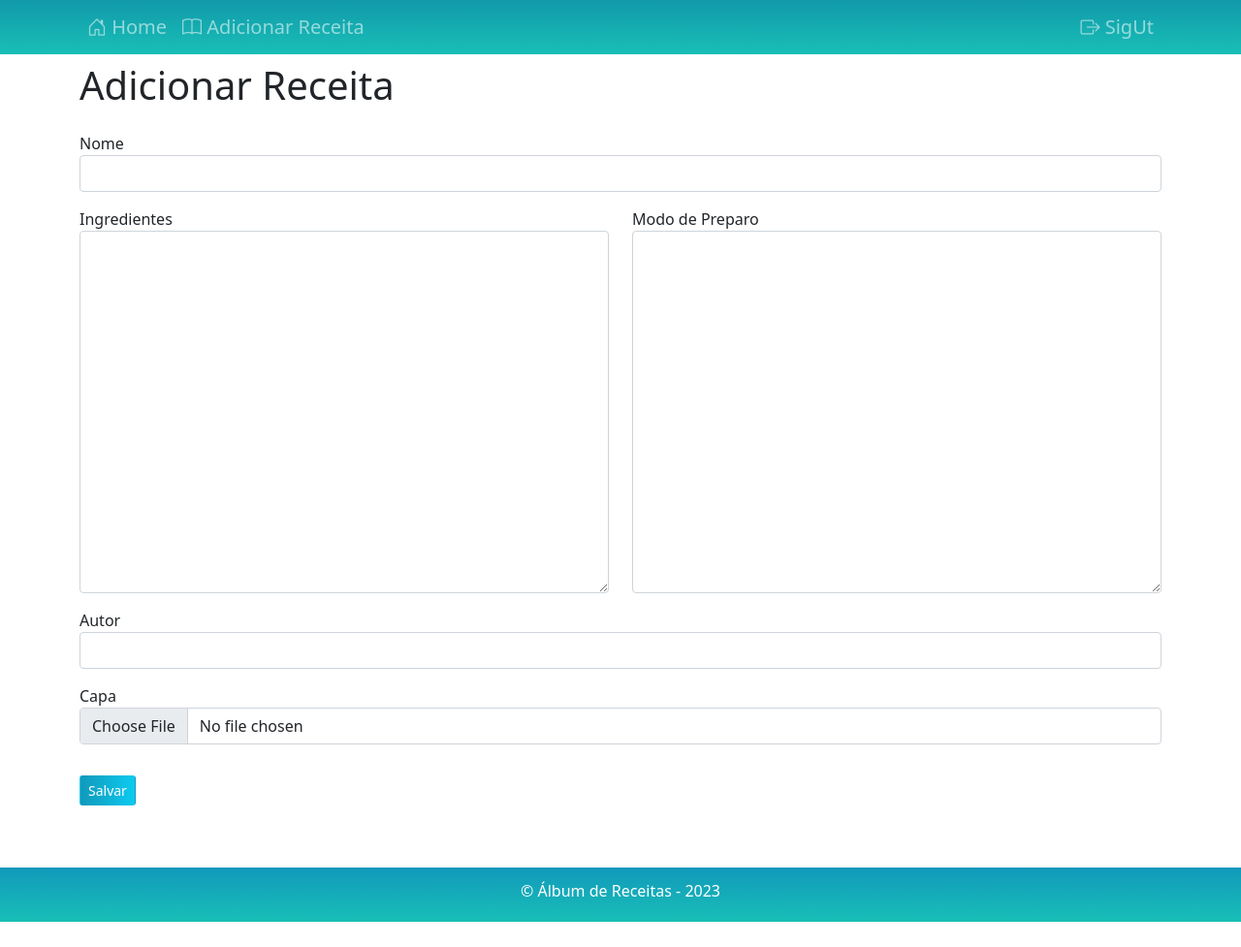
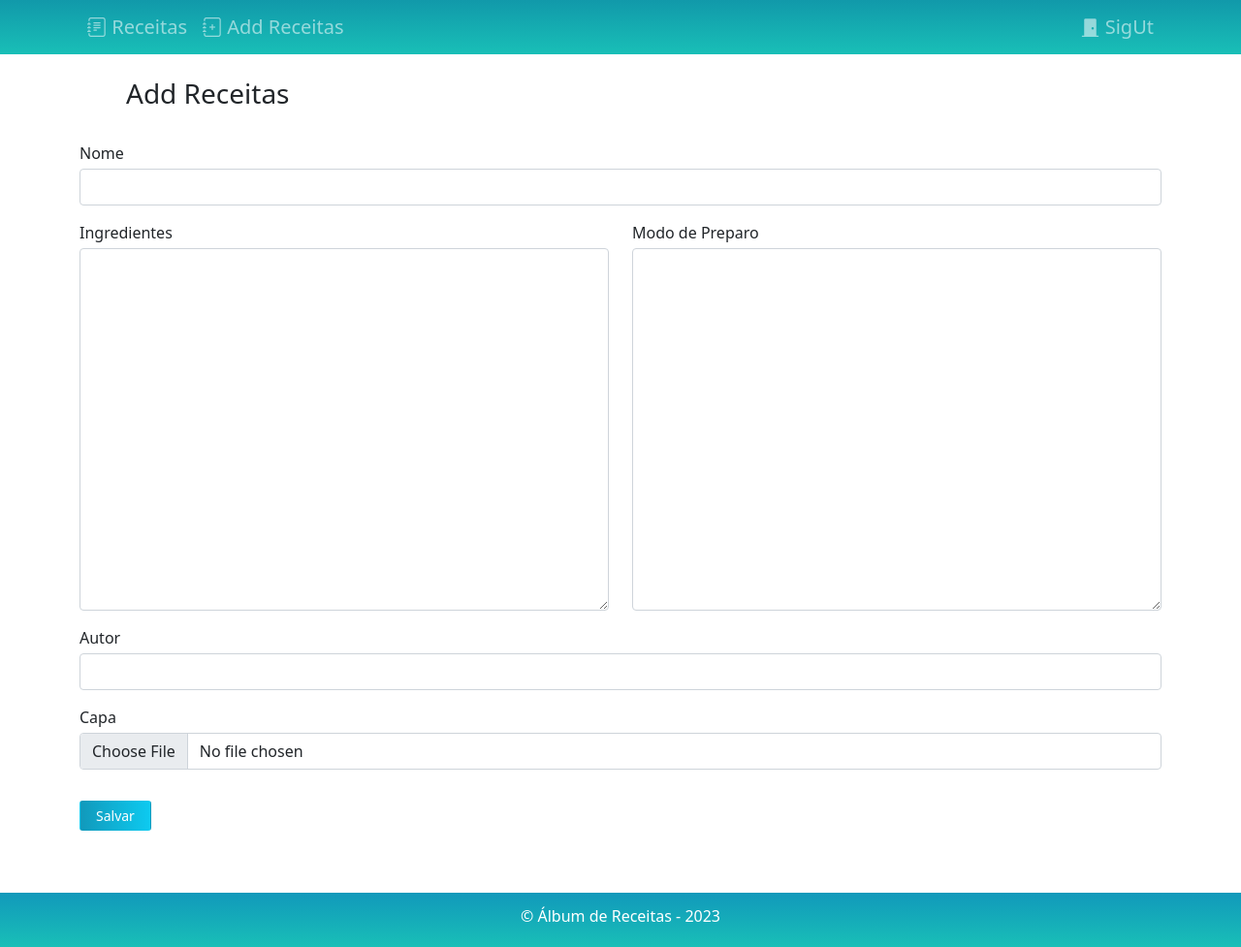
Before and after one commit to JAndersonArruda/Flask-Receita, a Flask app: page /cadastro in a window 1280 px wide. Shown: the whole page at 97% size. Before the commit the page ends 951 px from the top, so only its background shows below. Run offline with Flask 3, Linux system fonts and the light colour scheme; the visitor is signed in with stand-in values (Sample User, id 1); some libraries are stand-ins or nearby versions.

Commit message:
finish style

```diff
--- a/templates/cadastro.html
+++ b/templates/cadastro.html
@@ -3,28 +3,28 @@
       <form action="{{ url_for('criar') }}" method="post" enctype="multipart/form-data">
         <fieldset>
           <div class="mt-3 form-group">
-            <label for="nome">Nome</label>
-            <input type="text" id="nome" name="nome" class="form-control">
+            <label class="fw-lighter" for="nome">Nome</label>
+            <input type="text" id="nome" name="nome" class="form-control mt-1 fw-lighter">
           </div>
           <div class="row">
             <div class="mt-3 mb-3 col">
-              <label for="ingrediente">Ingredientes</label>
-              <textarea rows="15" id="ingrediente" name="ingrediente" class="form-control"></textarea>
+              <label class="fw-lighter" for="ingrediente">Ingredientes</label>
+              <textarea rows="15" id="ingrediente" name="ingrediente" class="form-control mt-1 fw-lighter"></textarea>
             </div>
             <div class="mt-3 mb-3 col">
-              <label for="modo_preparo">Modo de Preparo</label>
-              <textarea rows="15" id="modo_preparo" name="modo_preparo" class="form-control"></textarea>
+              <label class="fw-lighter" for="modo_preparo">Modo de Preparo</label>
+              <textarea rows="15" id="modo_preparo" name="modo_preparo" class="form-control mt-1 fw-lighter"></textarea>
             </div>
           </div>
           <div class="mb-3 form-group">
-            <label for="autor">Autor</label>
-            <input type="text" id="autor" name="autor" class="form-control">
+            <label class="fw-lighter" for="autor">Autor</label>
+            <input type="text" id="autor" name="autor" class="form-control mt-1 fw-lighter">
           </div>
           <div class="mb-3 form-group">
-            <label for="capa">Capa</label>
-            <input type="file" id="capa" name="capa" accept="jpg" class="form-control">
+            <label class="fw-lighter" for="capa">Capa</label>
+            <input type="file" id="capa" name="capa" accept="jpg" class="form-control mt-1 fw-lighter">
           </div>
-          <button type="submit" class="btn btn-sm btn-salvar mt-3" style="background-image: linear-gradient( to left, #0dcaf0, #19B); color: #fff;">Salvar</button>
+          <button type="submit" class="btn btn-sm btn-salvar mt-3 ps-3 pe-3 fw-lighter" style="background-image: linear-gradient( to left, #0dcaf0, #19B); color: #fff;">Salvar</button>
         </fieldset>
       </form>
 {% endblock %}
--- a/templates/template.html
+++ b/templates/template.html
@@ -15,11 +15,11 @@
             <div class="collapse navbar-collapse" id="navbarSupportedContent">
               <ul class="navbar-nav me-auto mb-2 mb-lg-0">
                 <li class="nav-item">
-                  <a class="nav-link" aria-current="page" href="{{ url_for('home') }}"><i class="bi bi-house-door"></i> Home</a>
+                  <a class="nav-link fw-lighter" aria-current="page" href="{{ url_for('home') }}"><i class="bi bi-journal-text"></i> <strong>Receitas</strong></a>
                 </li>
                 {% if session['usuario_logado'] %}
                 <li class="nav-item">
-                  <a class="nav-link" aria-current="page" href="{{ url_for('cadastro') }}"><i class="bi bi-book"></i> Adicionar Receita </a>
+                  <a class="nav-link fw-lighter" aria-current="page" href="{{ url_for('cadastro') }}"><i class="bi bi-journal-plus"></i> <strong>Add Receitas</strong></a>
                 </li>
                 {% endif %}
               </ul>
@@ -27,11 +27,11 @@
                 <ul class="navbar-nav me-auto mb-2 mb-lg-0 d-flex">
                   {% if session['usuario_logado'] %}
                   <li class="nav-item">
-                    <a class="nav-link" href="{{ url_for('logout') }}"><i class="bi bi-box-arrow-right"></i> SigUt</a>
+                    <a class="nav-link fw-lighter" href="{{ url_for('logout') }}"><i class="bi bi-door-closed-fill"></i> <strong>SigUt</strong></a>
                   </li>
                   {% else %}
                   <li class="nav-item">
-                    <a class="nav-link" href="{{ url_for('login') }}"><i class="bi bi-box-arrow-in-right"></i> SigIn</a>
+                    <a class="nav-link fw-lighter" href="{{ url_for('login') }}"><i class="bi bi-door-open-fill"></i> <strong>SigIn</strong></a>
                   </li>
                   {% endif %}
                 </ul>
@@ -51,9 +51,10 @@
             {% endif %}
           {% endwith %}
           <div class="page-header">
-              <h1>{{ titulo }}</h1>
+              <h1 class="mt-4 mb-3 ms-5 fs-3 fw-lighter">{{ titulo }}</h1>
           </div>
-            {% block container %}  {% endblock %}
+            {% block container %}
+            {% endblock %}
         </div>
         <!-- Footer -->
         <footer class="pt-2">
--- a/views.py
+++ b/views.py
@@ -13,7 +13,7 @@ def home():
 def cadastro():
     if 'usuario_logado' not in session or session['usuario_logado'] == None:
         return redirect(url_for('login', proxima=url_for('cadastro')))
-    return render_template('cadastro.html', titulo='Adicionar Receita')
+    return render_template('cadastro.html', titulo='Add Receitas')
 
 @app.route('/criar', methods=['POST',])
 def criar():
@@ -77,7 +77,7 @@ def deletar(id):
     Receitas.query.filter_by(id=id).delete()
     db.session.commit()
     flash(f'A receita foi deletada com sucesso!')
-    deleta_arquivo(id=id) # funcção para deletar o os uploads
+    deleta_arquivo(id) # funcção para deletar o os uploads
 
     return redirect(url_for('home'))
 
```
Also changed, not shown: templates/editar.html (+11 -11 lines), templates/lista.html (+10 -10 lines), templates/login.html (+5 -5 lines), templates/receita.html (+7 -7 lines).
